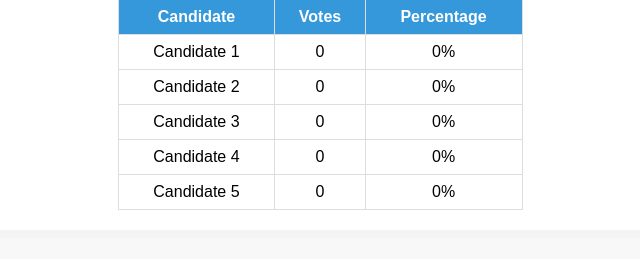
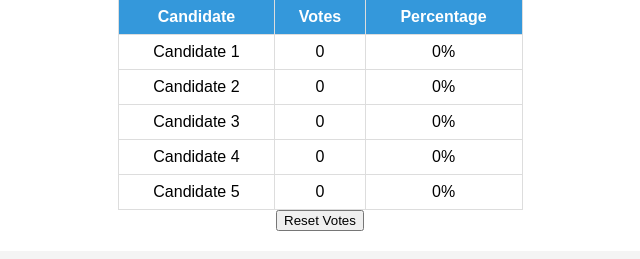
Before and after one commit to Hrishi-College/Voting_Machine, a Flask app: page / in a window 1280 px wide. Shown: the part 1060-1319 px from the top of the page, without its empty margins (320-960 px from the left). Before the commit the page ends 1270 px from the top, so only its background shows below. Run offline with Flask 3, Linux system fonts and the light colour scheme; data that the repository does not hold is empty.

Commit message:
Added Reset Button

```diff
--- a/server.py
+++ b/server.py
@@ -12,8 +12,9 @@ def home():
 @app.route('/reset_votes', methods=['POST'])
 def reset_votes():
     global votes
-    votes = {"A": {}, "B": {}}  # Reset the votes
-    return jsonify({"message": "Votes reset successfully!"})
+    votes = {"A": {}, "B": {}}  # Reset all votes
+    return jsonify({"message": "All votes have been reset!"})
+
 
 
 @app.route('/vote', methods=['GET'])
--- a/static/script.js
+++ b/static/script.js
@@ -95,6 +95,17 @@ function updateChart(data) {
     }
 }
 
+document.getElementById("reset-btn").addEventListener("click", function () {
+    fetch("/reset_votes", { method: "POST" })
+        .then(response => response.json())
+        .then(data => {
+            alert(data.message);  // Show success message
+            location.reload();  // Refresh the page to see updated results
+        })
+        .catch(error => console.error("Error resetting votes:", error));
+});
+
+
 function toggleDarkMode() {
     document.body.classList.toggle("dark-mode");
 }
--- a/templates/index.html
+++ b/templates/index.html
@@ -48,6 +48,7 @@
                 </tr>
             </table>
         </div>
+        <button id="reset-btn">Reset Votes</button>
     </div>
     <script src="{{ url_for('static', filename='script.js') }}" defer></script>
 </body>
```
